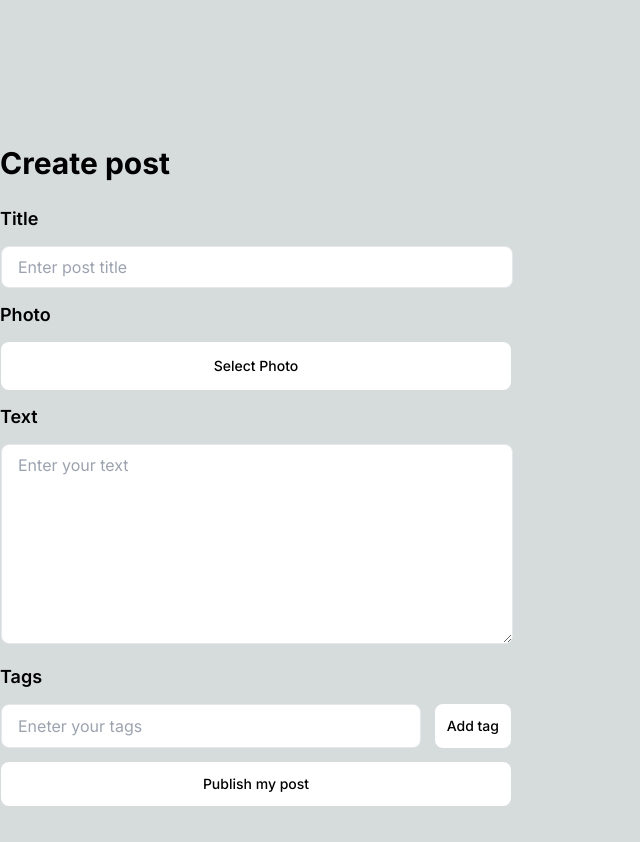
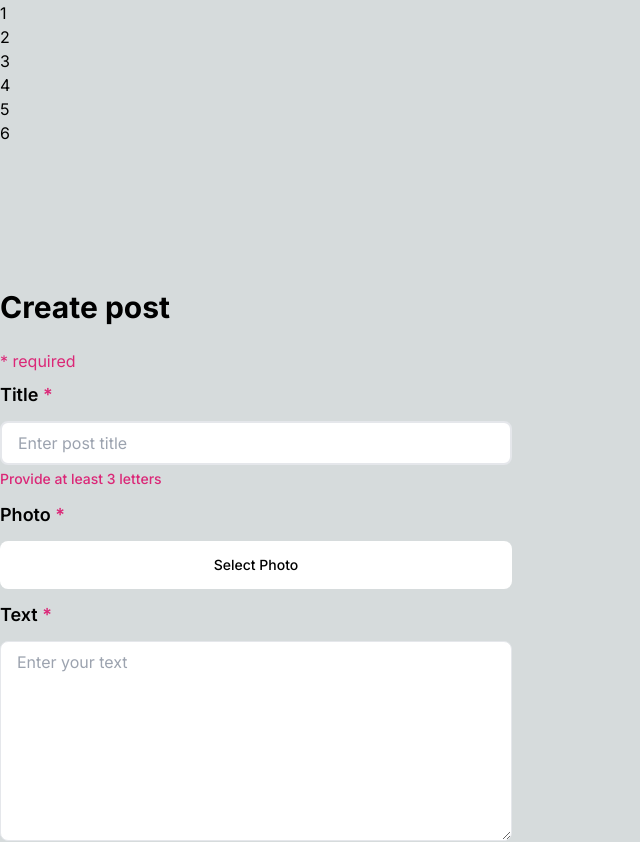
Before and after one commit to g4rv/mag4blog, a Next.js app: page /profile in a window 1280 px wide. Shown: the part 327-1169 px from the top of the page, without its empty margins (0-640 px from the left). Built offline with nearby package versions, Linux system fonts and the light colour scheme; no server answers.

Commit message:
Added validation on input for crate post

```diff
--- a/src/app/profile/conponents/CreatePost/index.tsx
+++ b/src/app/profile/conponents/CreatePost/index.tsx
@@ -4,35 +4,47 @@ const CreatePost = () => {
     return (
         <section className="container mx-auto">
             <h2 className="text-3xl mb-6 font-bold">Create post</h2>
+            <span className="text-pink-600 block mb-2">* required</span>
             <form
                 className="flex flex-col gap-3 max-w-lg"
                 action="/"
                 method="post"
                 encType="multipart/form-data"
             >
-                <div className="">
-                    <p className="text-lg mb-3 font-semibold">Title</p>
-                    <label className="" htmlFor="postTitle">
+                <div className="group relative">
+                    <p className="text-lg mb-3 font-semibold">
+                        Title <span className="text-pink-600 ">*</span>
+                    </p>
+                    <label
+                        className="relative group-focus:before:block group-focus:before:absolute group-focus:before:-left-5 group-focus:before:top-[50%] group-focus:before:w-2 group-focus:before:h-2 group-focus:before:bg-white group-focus:before:rounded-full"
+                        htmlFor="postTitle"
+                    >
                         <input
-                            className="w-full border py-2 px-4 rounded-lg text-base text-black m-[1px] outline-offset-4 outline-1 outline-white"
+                            className="w-full border-2 py-2 px-4 rounded-lg text-base text-black outline-none peer"
                             type="text"
                             id="postTitle"
                             name="postTitle"
                             placeholder="Enter post title"
                             maxLength={45}
+                            minLength={3}
                             required
                         />
+                        <p className="hidden peer-invalid:block mt-1 text-pink-600 font-medium text-sm">
+                            Provide at least 3 letters
+                        </p>
                     </label>
                 </div>
-                <div className="">
-                    <p className="text-lg mb-3 font-semibold">Photo</p>
+                <div className="relative">
+                    <p className="text-lg mb-3 font-semibold">
+                        Photo <span className="text-pink-600">*</span>
+                    </p>
                     <div className="flex gap-3">
                         <label
-                            className="relative block cursor-pointer px-3 py-6 w-full rounded-lg text-center bg-white text-black font-medium text-sm m-[1px] outline-offset-4 outline-1 outline-white before:content-['Select_Photo'] before:absolute before:inset-0 before:m-auto before:text-black before:h-fit hover:bg-slate-300 transition-colors"
+                            className="relative block cursor-pointer px-3 py-6 w-full rounded-lg text-center bg-white text-black font-medium text-sm outline-transparent active:border-blue-800 before:content-['Select_Photo'] before:absolute before:inset-0 before:m-auto before:text-black before:h-fit hover:bg-slate-300 transition-colors "
                             htmlFor="postImg"
                         >
                             <input
-                                className="hidden  file:bg-transparent file:border-none file:cursor-pointer"
+                                className="hidden file:bg-transparent file:border-none file:cursor-pointer valid:border-red-500 peer"
                                 type="file"
                                 id="postImg"
                                 name="postImg"
@@ -41,46 +53,55 @@ const CreatePost = () => {
                                 required
                             />
                         </label>
-                        {/* <button
-                                className="p-3 rounded-lg text-center bg-white text-black font-medium text-sm m-[1px] outline-offset-4 outline-1 min-w-fit outline-white hover:bg-slate-300 transition-colors"
-                                type="submit"
-                            >
-                                Upload photo
-                            </button> */}
+                        {/* <p className="invisible peer-invalid:visible text-pink-600 font-medium text-sm">
+                                Provide a photo
+                            </p> */}
                     </div>
                 </div>
                 <label className="" htmlFor="postText">
-                    <p className="text-lg mb-3 font-semibold">Text</p>
+                    <p className="text-lg mb-3 font-semibold">
+                        Text <span className="text-pink-600">*</span>
+                    </p>
                     <textarea
-                        className="w-full min-h-[12.5rem] border py-2 px-4 rounded-lg text-base text-black m-[1px] outline-offset-4 outline-1 outline-white"
+                        className="w-full min-h-[12.5rem] border py-2 px-4 rounded-lg text-base text-black outline-transparent active:border-blue-800 valid:border-red-500 peer"
                         id="postText"
                         name="postText"
                         placeholder="Enter your text"
                         required
+                        minLength={10}
                     />
+                    <p className="hidden peer-invalid:block mt-1 text-pink-600 font-medium text-sm">
+                        Provide at least 10 letters
+                    </p>
                 </label>
-                <div className="">
-                    <p className="text-lg mb-3 font-semibold">Tags</p>
+                <div className="relative">
+                    <p className="text-lg mb-3 font-semibold">
+                        Tags <span className="text-pink-600">*</span>
+                    </p>
                     <label className="flex gap-3" htmlFor="postText">
                         <input
-                            className="w-full border py-2 px-4 rounded-lg text-base text-black m-[1px] outline-offset-4 outline-1 outline-white"
+                            className="w-full border py-2 px-4 rounded-lg text-base text-black outline-transparent active:border-blue-800 valid:border-red-500 peer"
                             type="text"
                             id="postText"
                             name="postText"
                             placeholder="Eneter your tags"
                             maxLength={45}
+                            minLength={3}
                             required
                         />
                         <button
-                            className="p-3 rounded-lg text-center bg-white text-black font-medium text-sm min-w-fit m-[1px] outline-offset-4 outline-1 outline-white hover:bg-slate-300 transition-colors"
+                            className="p-3 rounded-lg text-center bg-white text-black font-medium text-sm min-w-fit outline-transparent active:border-blue-800 hover:bg-slate-300 transition-colors"
                             type="submit"
                         >
                             Add tag
                         </button>
+                        <p className="invisible peer-invalid:visible mt-1 text-pink-600 font-medium text-sm">
+                            Provide at least 3 letters
+                        </p>
                     </label>
                 </div>
                 <button
-                    className="p-3 rounded-lg text-center bg-white text-black font-medium text-sm m-[1px] outline-offset-4 outline-1 outline-white hover:bg-slate-300 transition-colors"
+                    className="p-3 rounded-lg text-center bg-white text-black font-medium text-sm outline-transparent active:border-blue-800 hover:bg-slate-300 transition-colors"
                     type="submit"
                 >
                     Publish my post
--- a/src/app/profile/page.tsx
+++ b/src/app/profile/page.tsx
@@ -20,12 +20,12 @@ const Profile = () => {
                 <div className="">
                     <h2>Recent post</h2>
                     <ul>
-                        <li></li>
-                        <li></li>
-                        <li></li>
-                        <li></li>
-                        <li></li>
-                        <li></li>
+                        <li>1</li>
+                        <li>2</li>
+                        <li>3</li>
+                        <li>4</li>
+                        <li>5</li>
+                        <li>6</li>
                     </ul>
                     <button></button>
                 </div>
--- a/src/ui/Title/index.tsx
+++ b/src/ui/Title/index.tsx
@@ -3,9 +3,10 @@ import React from 'react';
 type TitleProps = {
     titleText: string;
 };
+
 const Title = ({ titleText }: TitleProps) => {
     return (
-        <h1 className="border-y-2 text-[14rem] font-bold leading-tight uppercase text-center">
+        <h1 className="border-y-2 text-[14rem] xl:text-[10rem] lg:text-[8rem] md:text-[6rem] font-bold leading-tight uppercase text-center">
             {titleText}
         </h1>
     );
```
